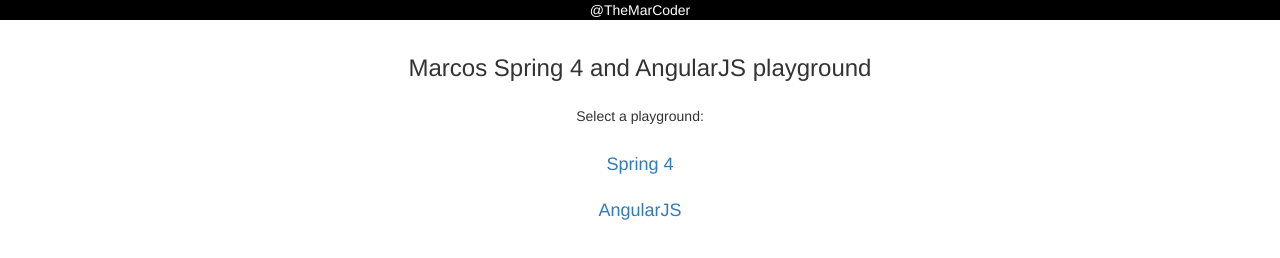
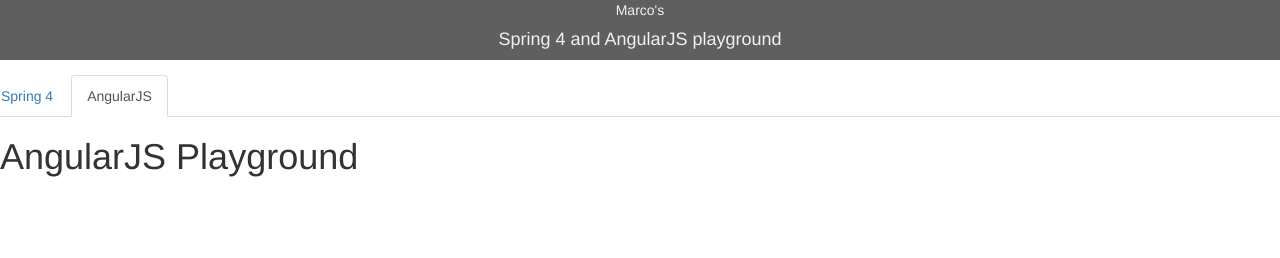
Before and after one commit to TheMarCoder/S4_AJS_Sample_Console, a website: page playground/webApp/app/index.html at #!/playground/angular in a window 1280 px wide. Drawn offline with nearby package versions, Linux system fonts and the light colour scheme; some packages are replaced by stand-ins of ours.

Commit message:
Spring4 and AngularJS app

```diff
--- a/playground/src/main/resources/static/app.css
+++ b/playground/src/main/resources/static/app.css
@@ -25,9 +25,14 @@
   padding-right: 0.3em;
 }
 
-.welcomeHeader {
-    background: black !important;
-    color: white;
+.fill {
+    min-height: 100%;
+    height: 100%;
+}
+
+.playgroundHeader {
+    background: #5f5f5f !important;
+    color: #f1f1f1;
 }
 
 .welcomeBackground {
--- /dev/null
+++ b/playground/webApp/app/angularPlayground/angularPlayground.html
@@ -0,0 +1 @@
+<h1>AngularJS Playground</h1>
--- a/playground/webApp/app/app.css
+++ b/playground/webApp/app/app.css
@@ -25,9 +25,14 @@
   padding-right: 0.3em;
 }
 
-.welcomeHeader {
-    background: black !important;
-    color: white;
+.fill {
+    min-height: 100%;
+    height: 100%;
+}
+
+.playgroundHeader {
+    background: #5f5f5f !important;
+    color: #f1f1f1;
 }
 
 .welcomeBackground {
--- a/playground/webApp/app/app.js
+++ b/playground/webApp/app/app.js
@@ -8,11 +8,15 @@
 ]).
 config(['$locationProvider', '$routeProvider', '$stateProvider', '$urlRouterProvider',
     function($locationProvider, $routeProvider, $stateProvider, $urlRouterProvider) {
-          $urlRouterProvider.otherwise('/welcome');
+        $urlRouterProvider.otherwise('/playground/spring');
 
-          $stateProvider
-            .state('welcome', {
-              url: "/welcome",
-              templateUrl: "welcome/welcome.html"
-          });
+        $stateProvider
+            .state('springPlayground', {
+              url: "/playground/spring",
+              templateUrl: "springPlayground/springPlayground.html"
+            })
+            .state('angularPlayground', {
+              url: "/playground/angular",
+              templateUrl: "angularPlayground/angularPlayground.html"
+        });
 }]);
--- a/playground/webApp/app/index.html
+++ b/playground/webApp/app/index.html
@@ -1,5 +1,5 @@
 <!DOCTYPE html>
-<html lang="en" ng-app="myApp">
+<html lang="en" ng-app="myApp" class="fill">
   <head>
     <link href="app.css" rel="stylesheet">
     <link href="bower_components/bootstrap/dist/css/bootstrap.min.css" rel="stylesheet">
@@ -24,6 +24,21 @@
     <script src="components/version/version-directive.js"></script>
     <script src="components/version/interpolate-filter.js"></script>
 
+    <form>
+      <div class="form-group playgroundHeader col-xs-12 text-center">
+        <div>Marco's</div>
+        <h4>Spring 4 and AngularJS playground</h4>
+      </div>
+
+      <div class="row">
+        <ul class="nav col-xs-12 nav-tabs">
+          <li ui-sref-active="active"><a ui-sref="springPlayground">Spring 4</a></li>
+          <li ui-sref-active="active"><a ui-sref="angularPlayground">AngularJS</a></li>
+        </ul>
+      </div>
+
+    </form>
+
       <!-- THIS IS WHERE WE WILL INJECT OUR CONTENT ============================== -->
       <div ui-view></div>
 
--- a/playground/webApp/app/welcome/welcome.html
+++ /dev/null
@@ -1,22 +0,0 @@
-<form>
-    <div class="form-group welcomeHeader col-xs-12 text-center">
-        <div>@TheMarCoder</div>
-    </div>
-    <div class="form-group col-xs-12 text-center">
-        <h3>Marcos Spring 4 and AngularJS playground</h3>
-    </div>
-    <div class="form-group col-xs-12 text-center">
-        Select a playground:
-    </div>
-
-    <div class="form-group col-xs-6 col-xs-offset-3">
-        <div class="row">
-            <div class="col-xs-12">
-                <button type="button" class="btn btn-link btn-lg btn-block">Spring 4</button>
-            </div>
-            <div class="col-xs-12">
-                <button type="button" class="btn btn-link btn-lg btn-block">AngularJS</button>
-            </div>
-        </div>
-    </div>
-</form>
```
Also changed, not shown: playground/src/main/resources/static/app.js (+10 -6 lines), playground/src/main/resources/static/index.html (+16 -1 lines), playground/webApp/app/springPlayground/springPlayground.html (added, +1 -0 lines).
